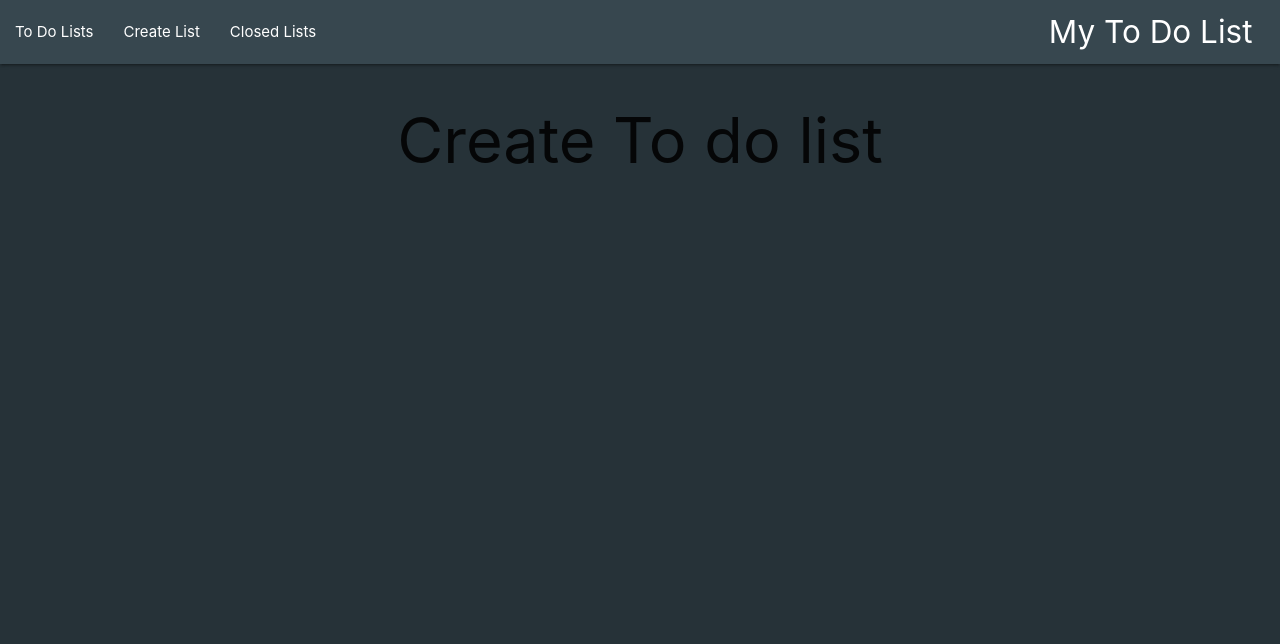
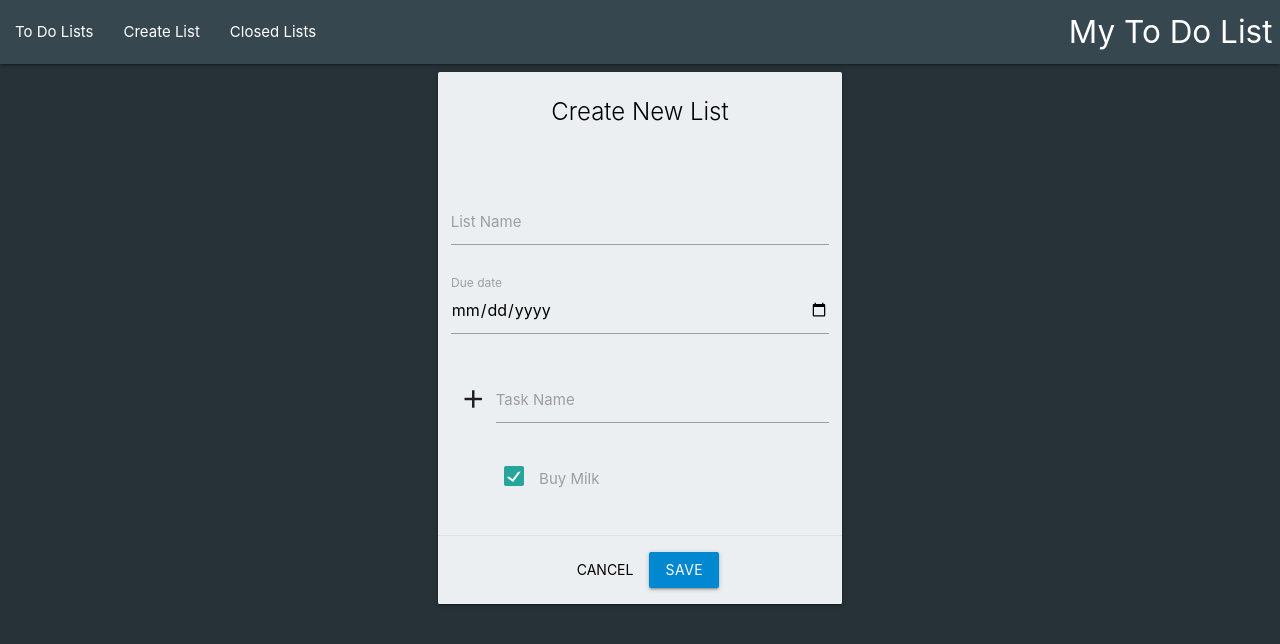
Before and after one commit to luisjoo/react-example-application, a React (Create React App) app: page /create-to-do-list in a window 1280 px wide. Shown: the top 644 px of the page. Built offline with nearby package versions, Linux system fonts and the light colour scheme.

Commit message:
Defined create to do UI design

```diff
--- a/src/App.css
+++ b/src/App.css
@@ -1,38 +1,11 @@
+body {
+  background-color: #263238;
+}
+
 .App {
   text-align: center;
 }
 
-.App-logo {
-  height: 40vmin;
-  pointer-events: none;
+.sidenav.blue-grey.darken-3 li a {
+  color: #FFF;
 }
-
-@media (prefers-reduced-motion: no-preference) {
-  .App-logo {
-    animation: App-logo-spin infinite 20s linear;
-  }
-}
-
-.App-header {
-  background-color: #282c34;
-  min-height: 100vh;
-  display: flex;
-  flex-direction: column;
-  align-items: center;
-  justify-content: center;
-  font-size: calc(10px + 2vmin);
-  color: white;
-}
-
-.App-link {
-  color: #61dafb;
-}
-
-@keyframes App-logo-spin {
-  from {
-    transform: rotate(0deg);
-  }
-  to {
-    transform: rotate(360deg);
-  }
-}
--- a/src/App.js
+++ b/src/App.js
@@ -1,10 +1,5 @@
 import React from 'react';
-import {
-	BrowserRouter as Router,
-	Switch,
-	Route,
-	Link
-} from 'react-router-dom';
+import {BrowserRouter as Router, Route, Switch} from 'react-router-dom';
 
 import 'materialize-css/dist/css/materialize.min.css';
 import './App.css';
--- /dev/null
+++ b/src/components/button.component.js
@@ -0,0 +1,20 @@
+import React from 'react';
+import Proptypes from "prop-types";
+
+const ButtonComponent = (props) => {
+	return (
+		<button
+			className="btn light-blue darken-2 waves-effect white-text"
+			onClick={props.clickMethod}
+		>
+			{props.buttonText}
+		</button>
+	);
+};
+
+ButtonComponent.propTypes = {
+	clickMethod: Proptypes.func.isRequired,
+	buttonText: Proptypes.string.isRequired,
+};
+
+export default ButtonComponent;
--- /dev/null
+++ b/src/components/checkbox.component.js
@@ -0,0 +1,26 @@
+import React from 'react';
+import Proptypes from 'prop-types';
+
+const CheckboxComponent = (props) => {
+	return (
+		<div className="row">
+			<label className="left">
+				<input
+					type="checkbox"
+					className="filled-in"
+					onChange={() => props.onChange(!props.isChecked)}
+					checked={props.isChecked}
+				/>
+				<span>{props.taskName}</span>
+			</label>
+		</div>
+	);
+};
+
+CheckboxComponent.propTypes = {
+	isChecked: Proptypes.bool.isRequired,
+	taskName: Proptypes.string.isRequired,
+	onChange: Proptypes.func.isRequired
+};
+
+export default CheckboxComponent;
--- /dev/null
+++ b/src/components/flat-button.component.js
@@ -0,0 +1,20 @@
+import React from 'react';
+import Proptypes from 'prop-types';
+
+const FlatButtonComponent = (props) =>{
+	return (
+		<button
+			className="btn-flat black-text waves-effect waves-light"
+			onClick={props.clickMethod}
+		>
+			{props.buttonText}
+		</button>
+	);
+};
+
+FlatButtonComponent.propTypes = {
+	clickMethod: Proptypes.func.isRequired,
+	buttonText: Proptypes.string.isRequired,
+};
+
+export default FlatButtonComponent;
--- /dev/null
+++ b/src/components/input.component.js
@@ -0,0 +1,35 @@
+import React from 'react';
+import PropTypes from 'prop-types';
+
+const InputComponent = (props) => {
+	return (
+		<div className="input-field">
+			<input
+				disabled={props.disabled}
+				value={props.value}
+				className="validate"
+				type={props.inputType}
+				id={props.elementId}
+				onChange={props.onChange}
+			/>
+			<label htmlFor={props.elementId}>
+				{props.labelText}
+			</label>
+		</div>
+	)
+};
+
+InputComponent.propTypes = {
+	elementId: PropTypes.string.isRequired,
+	inputType: PropTypes.string.isRequired,
+	labelText: PropTypes.string.isRequired,
+	onChange: PropTypes.func.isRequired,
+	value: PropTypes.string.isRequired,
+	disabled: PropTypes.bool
+};
+
+InputComponent.defaultProps = {
+	disabled: false
+};
+
+export default InputComponent;
--- a/src/index.css
+++ b/src/index.css
@@ -5,7 +5,3 @@ body {
 .brand-logo {
   margin: 0 20px;
 }
-
-.sidenav.blue-grey.darken-3 li a {
-  color: #FFF;
-}
--- a/src/index.js
+++ b/src/index.js
@@ -1,6 +1,5 @@
 import React from 'react';
 import ReactDOM from 'react-dom';
-import './index.css';
 import App from './App';
 
 ReactDOM.render(
--- a/src/routes/create-todo-list.route.js
+++ b/src/routes/create-todo-list.route.js
@@ -1,12 +1,73 @@
 import React, {Component} from 'react';
+import RowComponent from "../components/row.component";
+import FlatButtonComponent from "../components/flat-button.component";
+import ButtonComponent from "../components/button.component";
+import InputComponent from "../components/input.component";
+import CheckboxComponent from "../components/checkbox.component";
 import ContainerComponent from "../components/container.component";
 
 class CreateTodoListRoute extends Component {
 	render() {
 		return (
-			<ContainerComponent>
-				<h1>Create To do list</h1>
-			</ContainerComponent>
+			<RowComponent>
+				<div className="col s12 m6 l4 offset-l4 offset-m3">
+					<div className="card blue-grey lighten-5">
+						<div className="card-content white-text">
+							<span className="card-title black-text">
+								Create New List
+							</span>
+						</div>
+						<div className="card-content">
+							<form action="#">
+								<div className="row">
+									<InputComponent
+										elementId="litName"
+										inputType="text"
+										labelText="List Name"
+										value=""
+									/>
+								</div>
+								<div className="row">
+									<InputComponent
+										elementId="dueDate"
+										inputType="date"
+										labelText="Due date"
+										value=""
+
+									/>
+								</div>
+								<RowComponent>
+									<div>
+										<div className="input-field">
+											<i className="material-icons prefix">add</i>
+											<label htmlFor="icon_prefix">Task Name</label>
+											<input id="icon_prefix" type="text" className="validate"/>
+										</div>
+									</div>
+								</RowComponent>
+								<ContainerComponent>
+									<CheckboxComponent
+										isChecked={true}
+										taskName="Buy Milk"
+									/>
+								</ContainerComponent>
+							</form>
+						</div>
+						<div className="card-action">
+							<FlatButtonComponent
+								clickMethod={() => {
+								}}
+								buttonText="Cancel"
+							/>
+							<ButtonComponent
+								clickMethod={() => {
+								}}
+								buttonText="Save"
+							/>
+						</div>
+					</div>
+				</div>
+			</RowComponent>
 		)
 	}
 }
```
Also changed, not shown: src/components/list-container-item.component.js (added, +7 -0 lines), src/components/list-container.component.js (added, +7 -0 lines).
